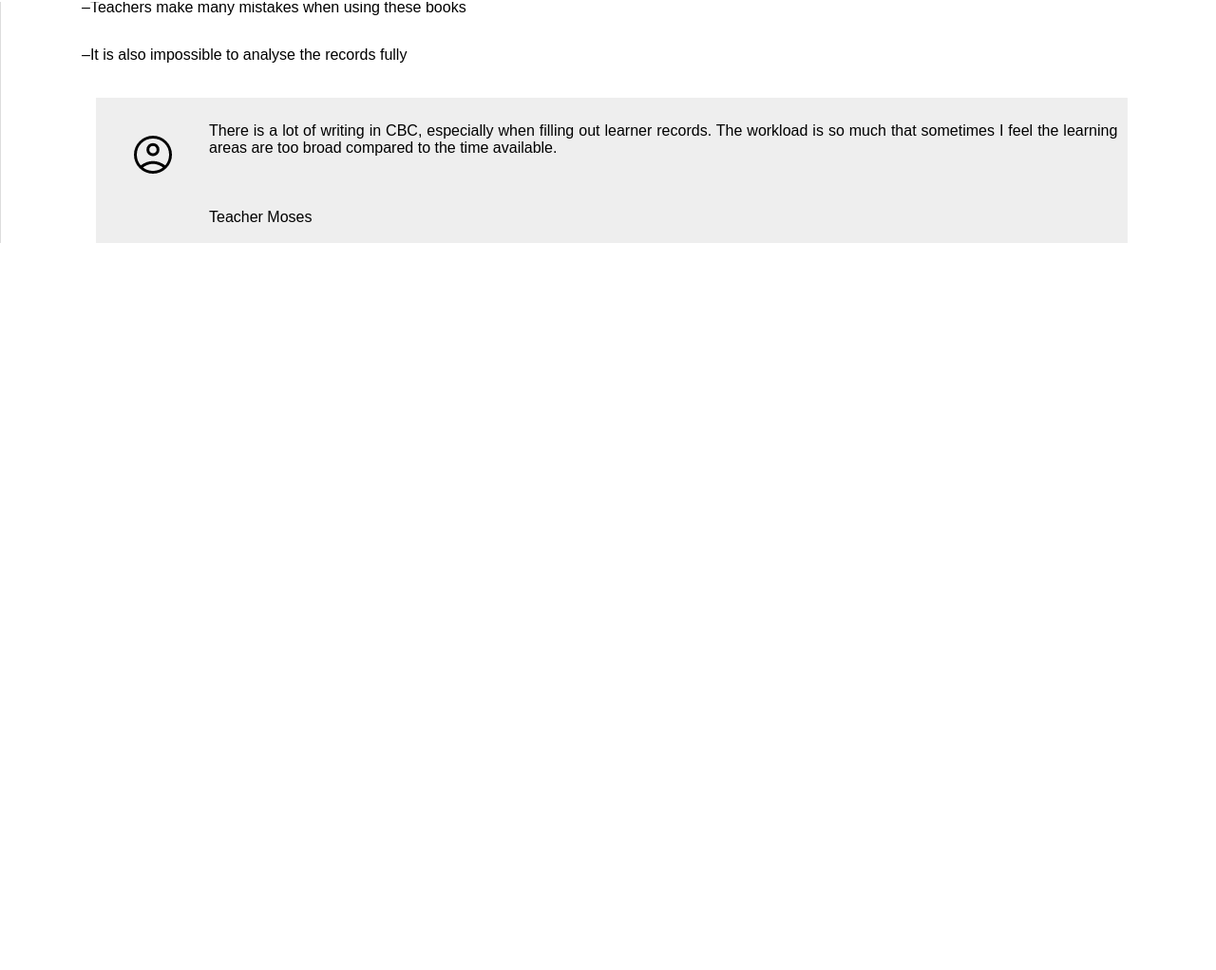
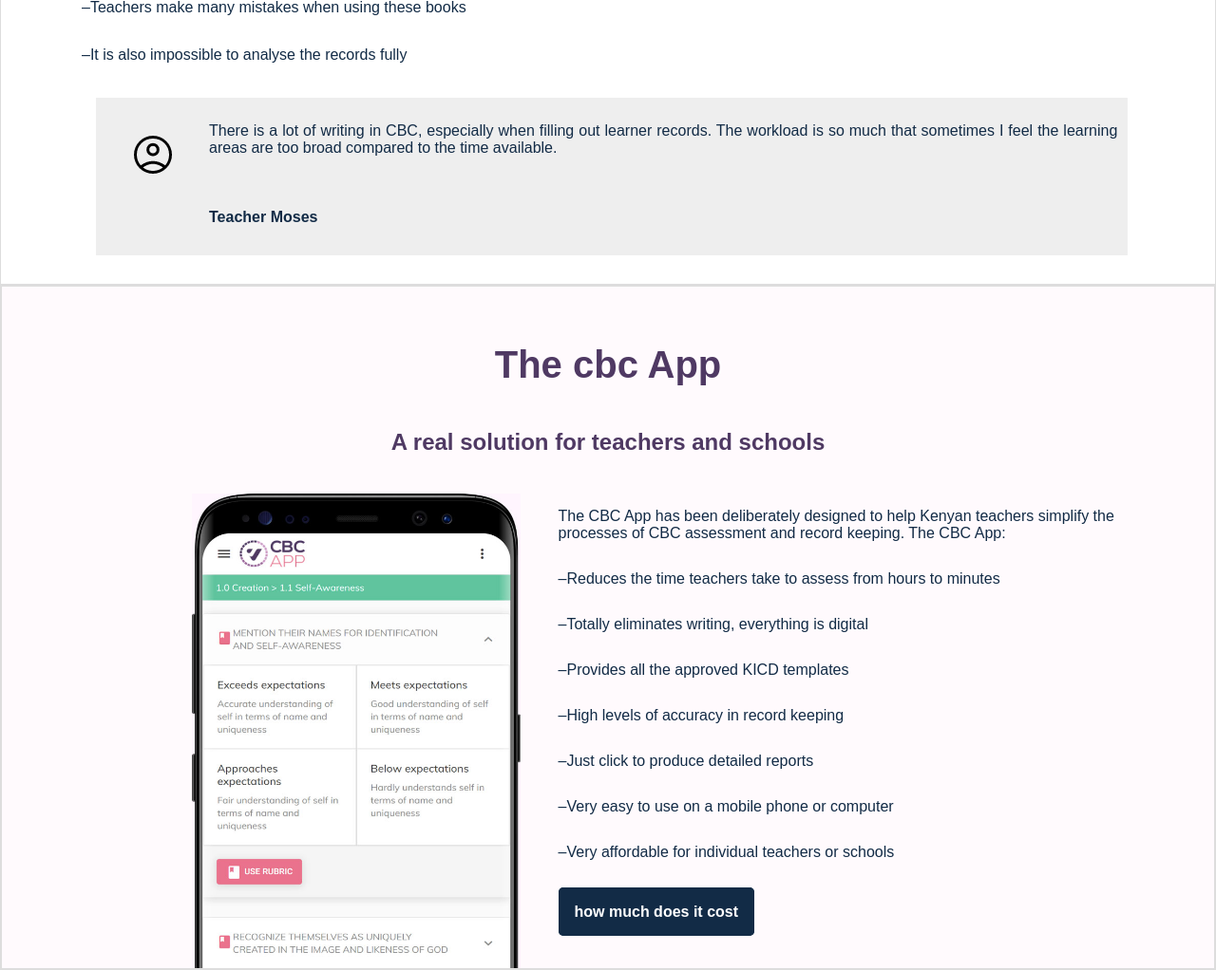
Before and after one commit to BMuchanga/CBCApp-Website, a plain HTML site: page index.html in a window 1280 px wide. Shown: the part 2111-3133 px from the top of the page at 95% size. Before the commit the page ends 2411 px from the top, so only its background shows below. Drawn offline with Linux system fonts and the light colour scheme.

Commit message:
Implemented website CBC solution section

```diff
--- a/index.html
+++ b/index.html
@@ -55,5 +55,23 @@
                     <p id="name">Teacher Moses</p>
             </div>
     </div>
+
+    <div class="CBCsolution">
+        <h1 id="thecbcapp">The cbc App</h1>
+        <h2 id="realsolution">A real solution for teachers and schools</h2>
+        <img src="images/cbc_app_mobile_rubrics.jpg" id="cbcmobile">
+        <p class="psolution">The CBC App has been deliberately designed to help Kenyan teachers simplify the processes of CBC
+          assessment and record keeping. The CBC App:</p>
+        <p class="psolution">&#8211;Reduces the time teachers take to assess from hours to minutes</p>
+        <p class="psolution">&#8211;Totally eliminates writing, everything is digital</p>
+        <p class="psolution">&#8211;Provides all the approved KICD templates</p>
+        <p class="psolution">&#8211;High levels of accuracy in record keeping</p>
+        <p class="psolution">&#8211;Just click to produce detailed reports</p>
+        <p class="psolution">&#8211;Very easy to use on a mobile phone or computer</p>
+        <p class="psolution" id="lline">&#8211;Very affordable for individual teachers or schools</p>
+        <a href="link" id="costbutton">how much does it cost</a><!--add link-->
+    </div>
+
+
 </body>
 </html>
--- a/styles/index.css
+++ b/styles/index.css
@@ -108,11 +108,13 @@ a:active{
 .prub1{
     margin-left:90px;
     padding:16px 0px;
+    color:#122b46;
 }
 .prub2{
     margin-left:65px;
     padding:16px 0px;
     text-overflow:clip;
+    color:#122b46;
 }
 
 .subheader{
@@ -138,9 +140,60 @@ a:active{
 }
 #comment{
     padding:25px 10px;
+    color:#122b46;
 }
 #name{
     padding-top:30px;
     padding-bottom:30px;
+    color:#122b46;
+    font-weight:bold;
 
 }
+.CBCsolution{
+    border:2px solid #ddd;
+    overflow:auto;
+    background-color:rgba(255,206,236,0.1);
+
+
+}
+#thecbcapp{
+    text-align:center;
+    padding-top:60px;
+    padding-bottom:45px;
+    font-size:40px;
+    font-weight:bold;
+    color:#4f3963;
+
+}
+#realsolution{
+    text-align:center;
+    padding-bottom:40px;
+    color:#4f3963;
+}
+#cbcmobile{
+    float:left;
+    height:500px;
+    margin-left:200px;
+    margin-right:40px;
+
+
+}
+.psolution{
+    padding:15px;
+    color:#122b46;
+    margin-right:30px;
+}
+#lline{
+   margin-bottom:30px;
+}
+#costbutton{
+    border:2px solid #122b46;
+    border-radius:5px;
+    background-color:#122b46;
+    text-align: center;
+    color:white;
+    padding:15px;
+
+
+
+}
```
Also changed, not shown: images/cbc_app_mobile_rubrics.jpg (added).
